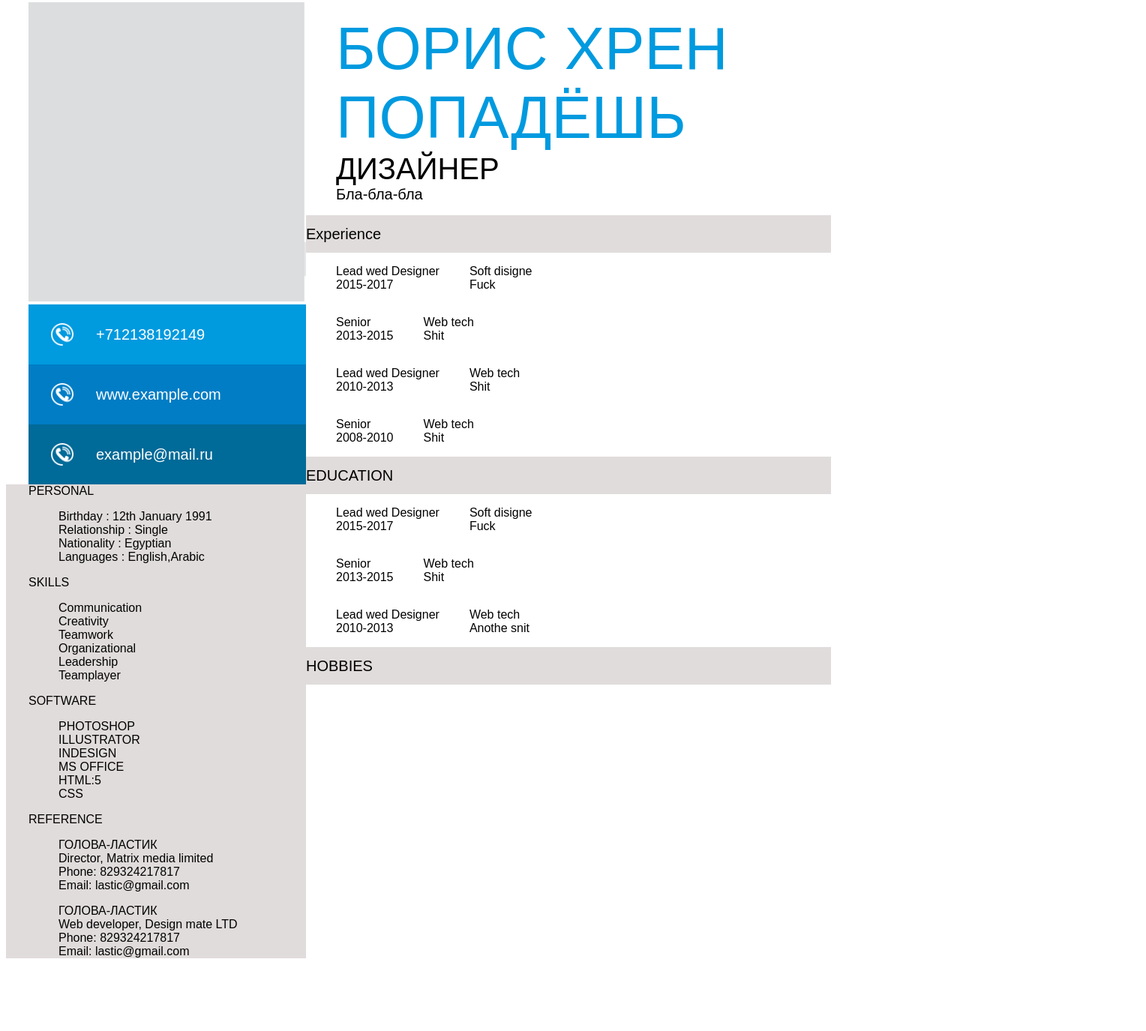
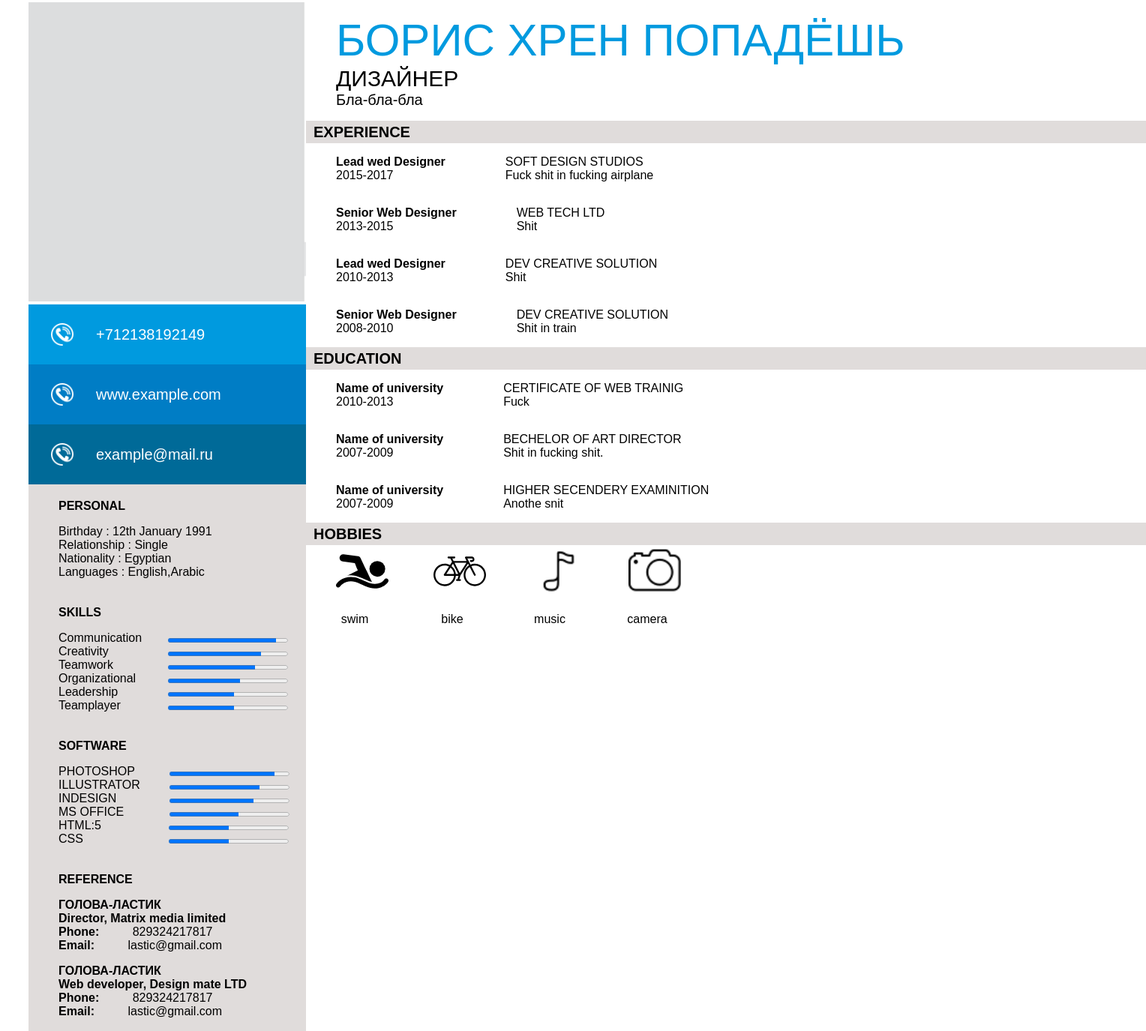
Before and after one commit to Rafc122/Start_learn, a plain HTML site: page index.html in a window 1280 px wide. Shown: the part 5-1380 px from the top of the page at 75% size, 1528 px wide, since content can reach past the window. Before the commit the page ends 1307 px from the top, so only its background shows below. Drawn offline with Linux system fonts and the light colour scheme.

Commit message:
sait one thing

```diff
--- a/index.css
+++ b/index.css
@@ -52,11 +52,13 @@
 }
 #title {
   display: flex;
-  width: 700px;
-  height: 50px;
+  width: 1110px;
+  height: 30px;
   background: #e0dcdb;
   font-size: 20px;
   align-items: center;
+  font-weight: bold;
+  padding-left: 10px;
 }
 
 .text ul {
@@ -92,11 +94,11 @@
   align-items: center;
 }
 #name {
-  font-size: 80px;
+  font-size: 60px;
   color: #009adf;
 }
 #class_of_work {
-  font-size: 40px;
+  font-size: 30px;
 }
 #description {
   font-size: 20px;
@@ -104,8 +106,8 @@
 #info-class {
   background: #e0dcdb;
   width: 370px;
-  height: auto;
-  padding-left: 30px;
+  height: 800px;
+  margin-left: 30px;
 }
 .man-info ul {
   list-style-type: none;
@@ -113,3 +115,112 @@
 #personal ul {
   align-content: space-between;
 }
+.info {
+  display: flex;
+  flex-direction: column;
+  align-content: space-between;
+  width: 800px;
+}
+#personal-title {
+ font-weight: bold;
+ padding-left: 40px;
+ padding-top: 20px;
+}
+#skills-title {
+  font-weight: bold;
+  padding-left: 40px;
+  padding-top: 20px;
+}
+#software-title {
+  font-weight: bold;
+  padding-left: 40px;
+  padding-top: 20px;
+}
+#reference-title {
+  font-weight: bold;
+  padding-left: 40px;
+  padding-top: 20px;
+}
+
+#information {
+  font-weight: bold;
+  margin-right: 40px;
+}
+.photo-hobbies img {
+  margin-right: 20px;
+  margin-left: 40px;
+  width: 70px;
+  height: 70px;
+}
+.photo-hobbies {
+  display: flex;
+}
+.photo-hobbies p {
+  text-align: center;
+}
+#info-work_1 {
+  width: 600px;
+}
+#info-work_2 {
+  width: 600px;
+}
+#info-work_3 {
+  width: 600px;
+}
+#info-work_4 {
+  width: 600px;
+}
+#info-work_5 {
+  width: 600px;
+}
+#info-work_6 {
+  width: 600px;
+}
+#info-work_7 {
+  width: 600px;
+}
+#info-work_8 {
+  width: 600px;
+}
+.skills-progress progress {
+  height: 12px;
+}
+.software-progress progress {
+  height: 12px;
+}
+.skills-progress span1 {
+ margin-right: 30px;
+}
+.skills-progress span2 {
+ margin-right: 75px;
+}
+.skills-progress span3 {
+ margin-right: 69px;
+}
+.skills-progress span4 {
+ margin-right: 38px;
+}
+.skills-progress span5 {
+ margin-right: 62px;
+}
+.skills-progress span6 {
+ margin-right: 59px;
+}
+.software-progress span1 {
+  margin-right: 42px;
+ }
+.software-progress span2 {
+ margin-right: 35px;
+}
+.software-progress span3 {
+  margin-right: 66px;
+}
+.software-progress span4 {
+  margin-right: 56px;
+}
+.software-progress span5 {
+  margin-right: 86px;
+}
+.software-progress span6 {
+  margin-right: 110px;
+}
--- a/index.html
+++ b/index.html
@@ -39,41 +39,77 @@
                         <li class="personal-info">Languages : English,Arabic</li>
                     </ul>
                 </div>
-                <div>
-                    <div>SKILLS</div>
+                <div class="skills-progress">
+                    <div id="skills-title">SKILLS</div>
                     <ul>
-                        <li class="skills-info">Communication</li>
-                        <li class="skills-info">Creativity</li>
-                        <li class="skills-info">Teamwork</li>
-                        <li class="skills-info">Organizational</li>
-                        <li class="skills-info">Leadership</li>
-                        <li class="skills-info">Teamplayer</li>
+                        <li><span1>Communication</span1>
+                            <progress value="90" max="100"></progress>
+                        </li>
+                        <li><span2>Creativity</span2>
+                            <progress value="78" max="100"></progress>
+                        </li>
+                        <li><span3>Teamwork</span3>
+                            <progress value="73" max="100"></progress>
+                        </li>
+                        <li><span4>Organizational</span4>
+                            <progress value="60" max="100"></progress>
+                        </li>
+                        <li><span5>Leadership</span5>
+                            <progress value="55" max="100"></progress>
+                        </li>
+                        <li><span6>Teamplayer</span6>
+                            <progress value="55" max="100"></progress>
+                        </li>
+                    </ul>
+                </div>
+                <div class="software-progress">
+                    <div id="software-title">SOFTWARE</div>
+                    <ul>
+                        <li> <span1>PHOTOSHOP</span1>
+                            <progress value="88" max="100"></progress>
+                        </li>
+                        <li><span2>ILLUSTRATOR</span2>
+                            <progress value="75" max="100"></progress>
+                        </li>
+                        <li><span3>INDESIGN</span3>
+                            <progress value="70" max="100"></progress>
+                        </li>
+                        <li><span4>MS OFFICE</span4>
+                            <progress value="58" max="100"></progress>
+                        </li>
+                        <li><span5>HTML:5</span5>
+                            <progress value="50" max="100"></progress>
+                        </li>
+                        <li><span6>CSS</span6>
+                            <progress value="50" max="100"></progress>
+                        </li>
                     </ul>
                 </div>
                 <div>
-                        <div>SOFTWARE</div>
+                    <div id="reference-title">REFERENCE</div>
                     <ul>
-                        <li>PHOTOSHOP</li>
-                        <li>ILLUSTRATOR</li>
-                        <li>INDESIGN</li>
-                        <li>MS OFFICE</li>
-                        <li>HTML:5</li>
-                        <li>CSS</li>
-                    </ul>
-                </div>
-                <div>
-                        <div>REFERENCE</div>
-                    <ul>
-                        <li>ГОЛОВА-ЛАСТИК</li>
-                        <li>Director, Matrix media limited</li>
-                        <li>Phone: 829324217817</li>
-                        <li>Email: lastic@gmail.com</li>
+                        <li>
+                            <span id="information">ГОЛОВА-ЛАСТИК</span>
+                        </li>
+                        <li>
+                            <span id="information">Director, Matrix media limited</span>
+                        </li>
+                        <li>
+                            <span id="information">Phone:</span> 829324217817</li>
+                        <li>
+                            <span id="information">Email:</span> lastic@gmail.com</li>
                     </ul>
                     <ul>
-                        <li>ГОЛОВА-ЛАСТИК</li>
-                        <li>Web developer, Design mate LTD</li>
-                        <li>Phone: 829324217817</li>
-                        <li>Email: lastic@gmail.com</li>
+                        <li>
+                            <span id="information">ГОЛОВА-ЛАСТИК</span>
+                        </li>
+                        <li>
+                            <span id="information">Web developer, Design mate LTD</span>
+                        </li>
+                        <li>
+                            <span id="information">Phone:</span> 829324217817</li>
+                        <li>
+                            <span id="information">Email:</span> lastic@gmail.com</li>
                     </ul>
                 </div>
             </div>
@@ -90,47 +126,55 @@
                     </div>
                     <div id="experience">
                         <div id="title">
-                            Experience
+                            EXPERIENCE
                         </div>
                         <div id="lead_1">
                             <ul>
-                                <li id="title-work_1"><span>Lead wed Designer</span></li>
+                                <li id="title-work_1">
+                                    <span id="information">Lead wed Designer</span>
+                                </li>
                                 <li id="date_1">2015-2017</li>
                             </ul>
                             <ul>
 
-                                <li id="work_1"><span>Soft disigne</span></li>
-                                <li id="info-work_1">Fuck</li>
+                                <li id="work_1">SOFT DESIGN STUDIOS</li>
+                                <li id="info-work_1">Fuck shit in fucking airplane</li>
                             </ul>
                         </div>
                         <div id="lead_2">
                             <ul>
-                                <li id="title-work_1"><span>Senior</span></li>
+                                <li id="title-work_1">
+                                    <span id="information">Senior Web Designer</span>
+                                </li>
                                 <li id="date_2">2013-2015</li>
                             </ul>
                             <ul>
-                                <li id="work_2"><span>Web tech</span></li>
+                                <li id="work_2">WEB TECH LTD</li>
                                 <li id="info-work_2">Shit</li>
                             </ul>
                         </div>
                         <div id="lead_3">
                             <ul>
-                                <li id="title-work_3"><span>Lead wed Designer</span></li>
+                                <li id="title-work_3">
+                                    <span id="information">Lead wed Designer</span>
+                                </li>
                                 <li id="date_3">2010-2013</li>
                             </ul>
                             <ul>
-                                <li id="work_3"><span>Web tech</span></li>
+                                <li id="work_3">DEV CREATIVE SOLUTION</li>
                                 <li id="info-work_3">Shit</li>
                             </ul>
                         </div>
                         <div id="lead_4">
                             <ul>
-                                <li id="title-work_4"><span>Senior</span></li>
+                                <li id="title-work_4">
+                                    <span id="information">Senior Web Designer</span>
+                                </li>
                                 <li id="date_4">2008-2010</li>
                             </ul>
                             <ul>
-                                <li id="work_4"><span>Web tech</span></li>
-                                <li id="info-work_4">Shit</li>
+                                <li id="work_4">DEV CREATIVE SOLUTION</li>
+                                <li id="info-work_4">Shit in train</li>
                             </ul>
                         </div>
                     </div>
@@ -140,32 +184,38 @@
                         </div>
                         <div id="lead_5">
                             <ul>
-                                <li id="title-work_5"><span>Lead wed Designer</span></li>
-                                <li id="date_5">2015-2017</li>
+                                <li id="title-work_5">
+                                    <span id="information">Name of university</span>
+                                </li>
+                                <li id="date_5">2010-2013</li>
                             </ul>
                             <ul>
 
-                                <li id="work_5"><span>Soft disigne</span></li>
+                                <li id="work_5">CERTIFICATE OF WEB TRAINIG</li>
                                 <li id="info-work_5">Fuck</li>
                             </ul>
                         </div>
                         <div id="lead_6">
                             <ul>
-                                <li id="title-work_6"><span>Senior</span></li>
-                                <li id="date_6">2013-2015</li>
+                                <li id="title-work_6">
+                                    <span id="information">Name of university</span>
+                                </li>
+                                <li id="date_6">2007-2009</li>
                             </ul>
                             <ul>
-                                <li id="work_6"><span>Web tech</span></li>
-                                <li id="info-work_6">Shit</li>
+                                <li id="work_6">BECHELOR OF ART DIRECTOR</li>
+                                <li id="info-work_6">Shit in fucking shit.</li>
                             </ul>
                         </div>
                         <div id="lead_7">
                             <ul>
-                                <li id="title-work_7"><span>Lead wed Designer</span></li>
-                                <li id="date_7">2010-2013</li>
+                                <li id="title-work_7">
+                                    <span id="information">Name of university</span>
+                                </li>
+                                <li id="date_7">2007-2009</li>
                             </ul>
                             <ul>
-                                <li id="work_8"><span>Web tech</span></li>
+                                <li id="work_8">HIGHER SECENDERY EXAMINITION</li>
                                 <li id="info-work_8">Anothe snit</li>
                             </ul>
                         </div>
@@ -175,8 +225,23 @@
                     <div id="title">
                         HOBBIES
                     </div>
-                    <div>
-                        <ul></ul>
+                    <div class="photo-hobbies">
+                        <div>
+                            <img src="./67037.svg" alt=""></img>
+                            <p>swim</p>
+                        </div>
+                        <div>
+                            <img src="./130276.svg" alt=""></img>
+                            <p>bike</p>
+                        </div>
+                        <div>
+                            <img src="./icons8-музыка-50.png" alt=""></img>
+                            <p>music</p>
+                        </div>
+                        <div>
+                            <img src="./icons8-камера-50.png" alt=""></img>
+                            <p>camera</p>
+                        </div>
                     </div>
                 </div>
             </div>
```
Also changed, not shown: 130276.svg (added), 67037.svg (added), icons8-камера-50.png (added), icons8-музыка-50.png (added).
